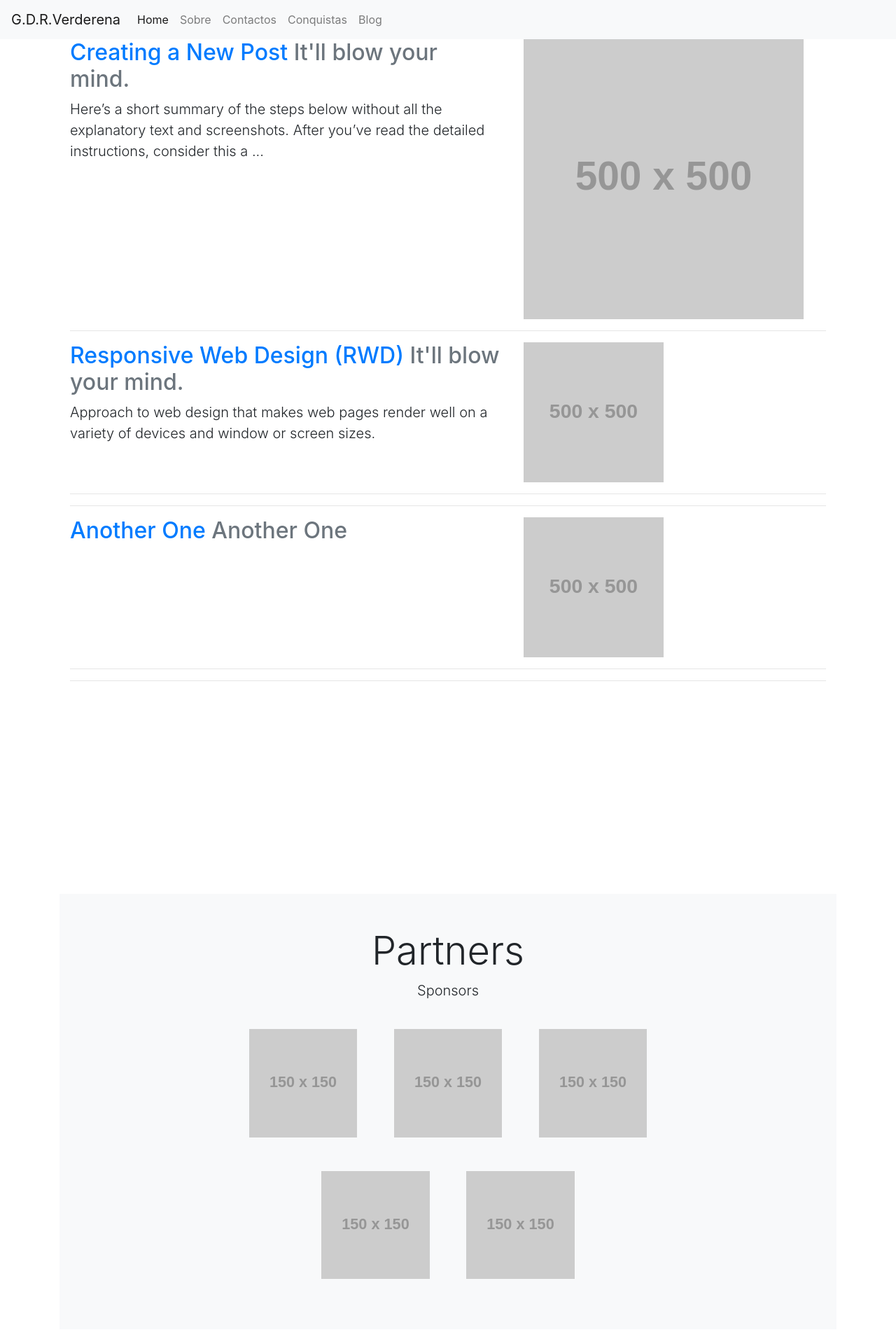
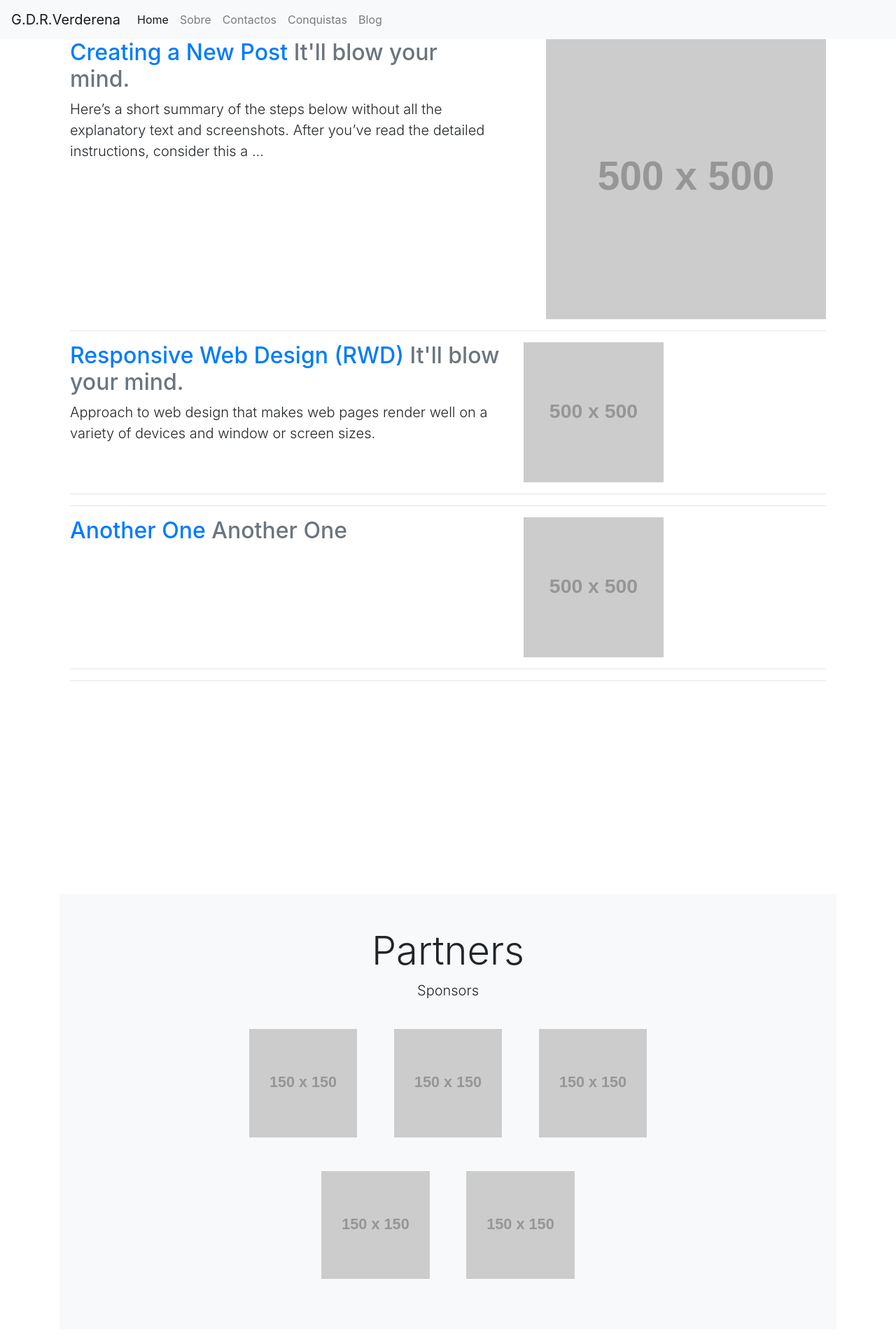
Before and after one commit to GDR-Verderena/gdr-verderena.github.io, a Jekyll site: the page built from index.html, in a window 1280 px wide. Shown: the top 1920 px of the page at 70% size. Built offline with Jekyll 4.4.1, drawn with Linux system fonts in a browser that asks for light colours.

Commit message:
Update index.html

```diff
--- a/index.html
+++ b/index.html
@@ -22,7 +22,7 @@
                     </div>
 			{% if post.featured-image And post.featured-image != "" And post.featured-image != nil   %}
                     <div class="col-md-5 pray">
-                        <img class="featurette-image img-fluid mx-auto pull-left " src="{{ post.featured-image }}" data-src="{{ post.featured-image }}" data-holder-rendered="true" style="width: 400px; height: 400px;">
+                        <img class="featurette-image img-fluid mx-auto pull-right " src="{{ post.featured-image }}" data-src="{{ post.featured-image }}" data-holder-rendered="true" style="width: 400px; height: 400px;">
                     </div>
 			{% endif %}
                 </div>
```
